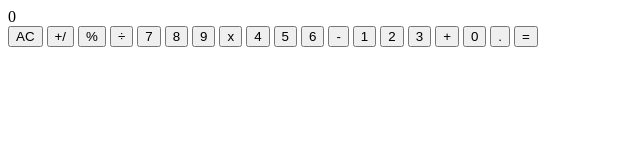
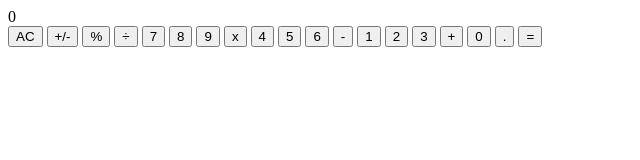
Before and after one commit to QuinnJohnsonCode/calculator, a plain HTML site: page index.html in a window 1280 px wide. Shown: the full height of the page, 0-640 px from the left. Drawn offline with Linux system fonts and the light colour scheme.

Commit message:
Fix negate symbol typo

```diff
--- a/index.html
+++ b/index.html
@@ -12,7 +12,7 @@
     <div class="wrapper">
         <div id="display">0</div>
         <button value="clear">AC</button>
-        <button value="negate">+/</button>
+        <button value="negate">+/-</button>
         <button value="percentage">%</button>
         <button value="divide">÷</button>
 
```
